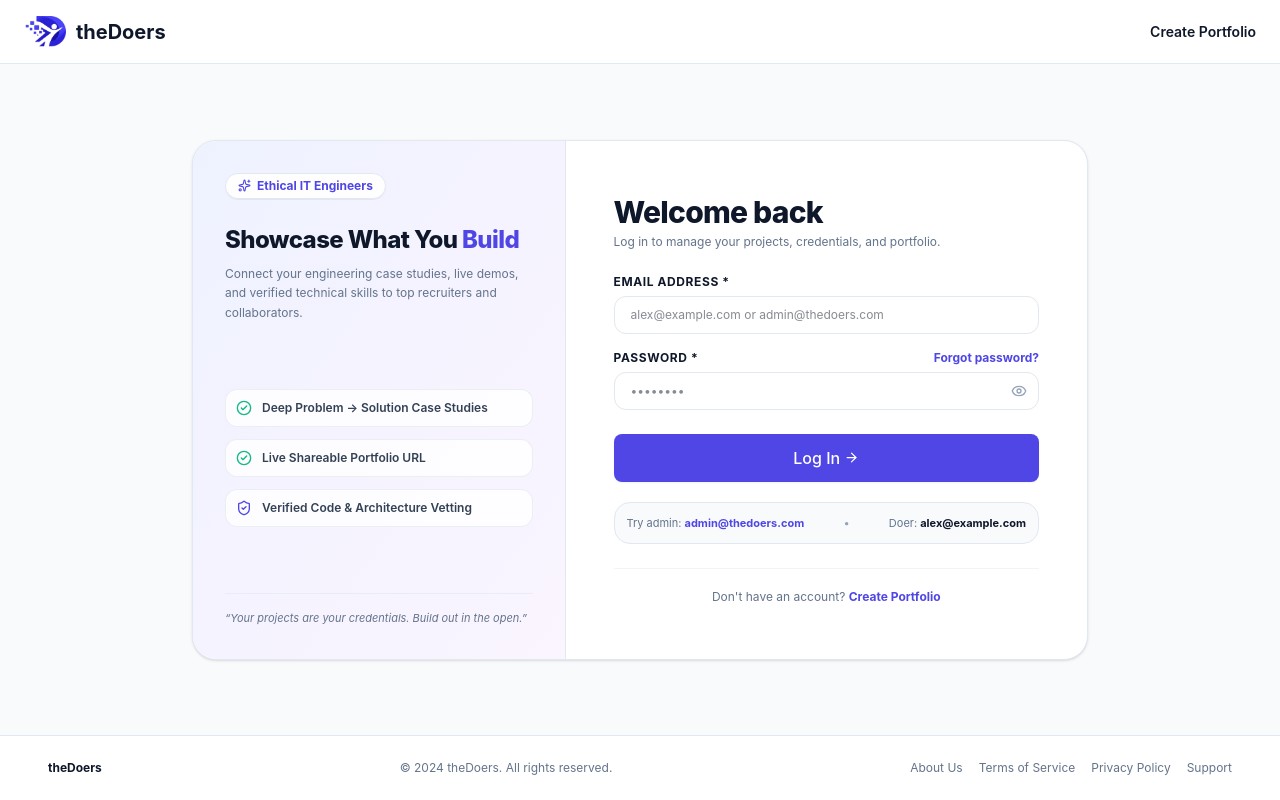
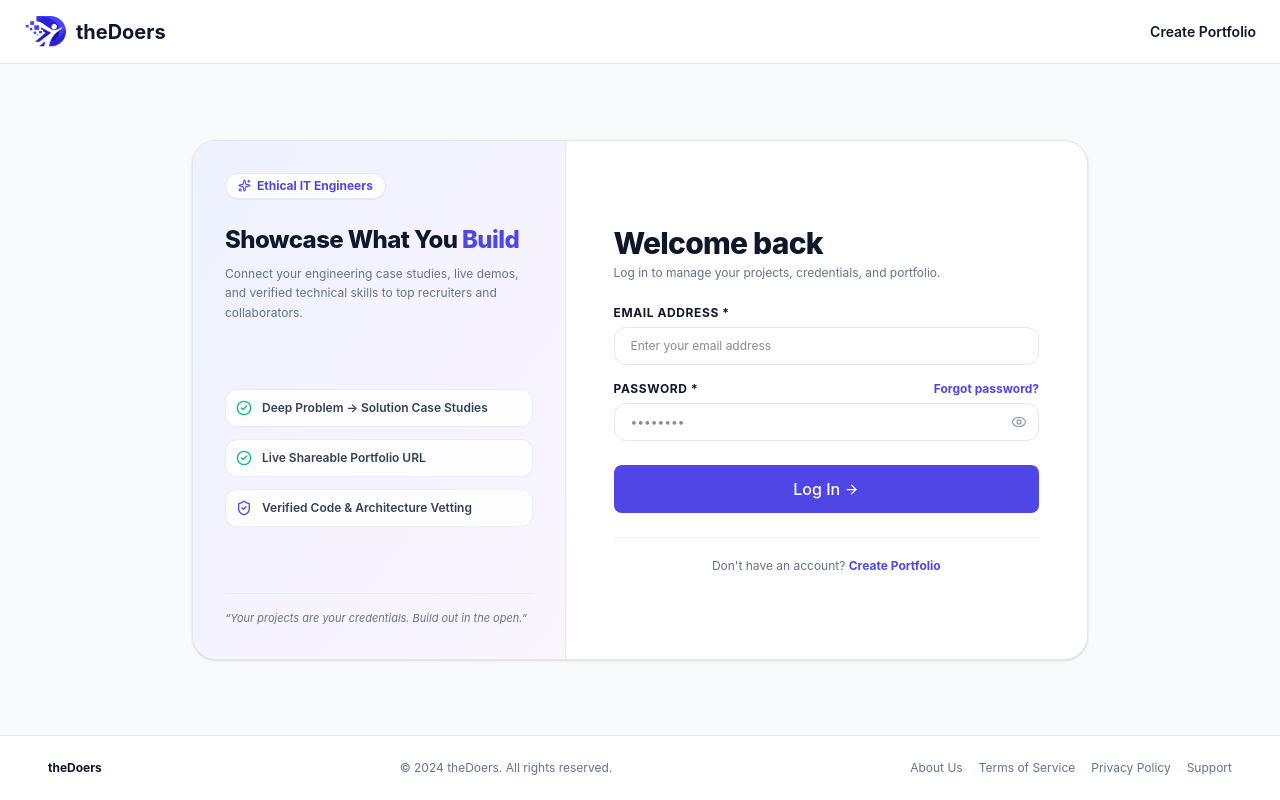
Before and after one commit to AroTech23/theDoers, a Next.js app: page /login in a window 1280 px wide. Built offline with nearby package versions, Linux system fonts and the light colour scheme.

Commit message:
clean: remove demo credentials helper text and set clean email placeholder on login page

```diff
--- a/app/login/page.tsx
+++ b/app/login/page.tsx
@@ -95,7 +95,7 @@ export default function LoginPage() {
                   <input
                     type="email"
                     required
-                    placeholder="alex@example.com or admin@thedoers.com"
+                    placeholder="Enter your email address"
                     value={email}
                     onChange={(e) => setEmail(e.target.value)}
                     className="w-full px-4 py-2.5 text-xs border border-[#E2E8F0] rounded-xl focus:outline-none focus:ring-2 focus:ring-[#4F46E5] text-[#0F172A]"
@@ -144,13 +144,6 @@ export default function LoginPage() {
                 </div>
               </form>
 
-              {/* Demo Credentials Helper Pill */}
-              <div className="mt-5 p-3 rounded-2xl bg-[#F8FAFC] border border-[#E2E8F0] text-[11px] text-[#64748B] flex items-center justify-between">
-                <span>Try admin: <strong className="text-[#4F46E5]">admin@thedoers.com</strong></span>
-                <span className="text-[#94A3B8]">•</span>
-                <span>Doer: <strong className="text-[#0F172A]">alex@example.com</strong></span>
-              </div>
-
               <div className="mt-6 pt-5 border-t border-[#F1F5F9] text-center">
                 <p className="text-xs text-[#64748B]">
                   Don&apos;t have an account?{' '}
```
